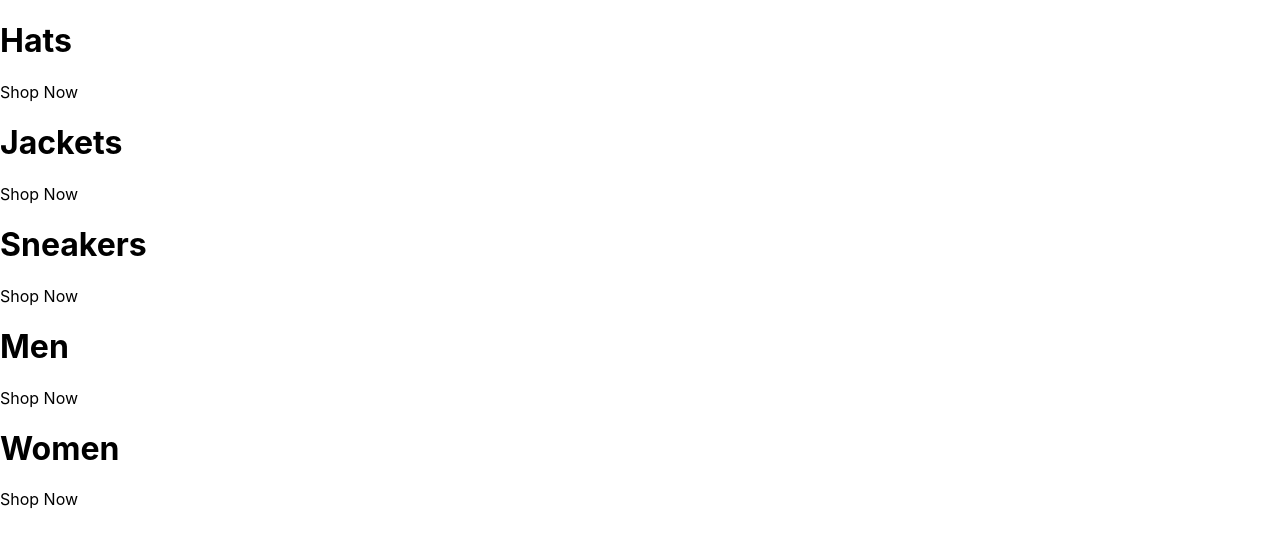
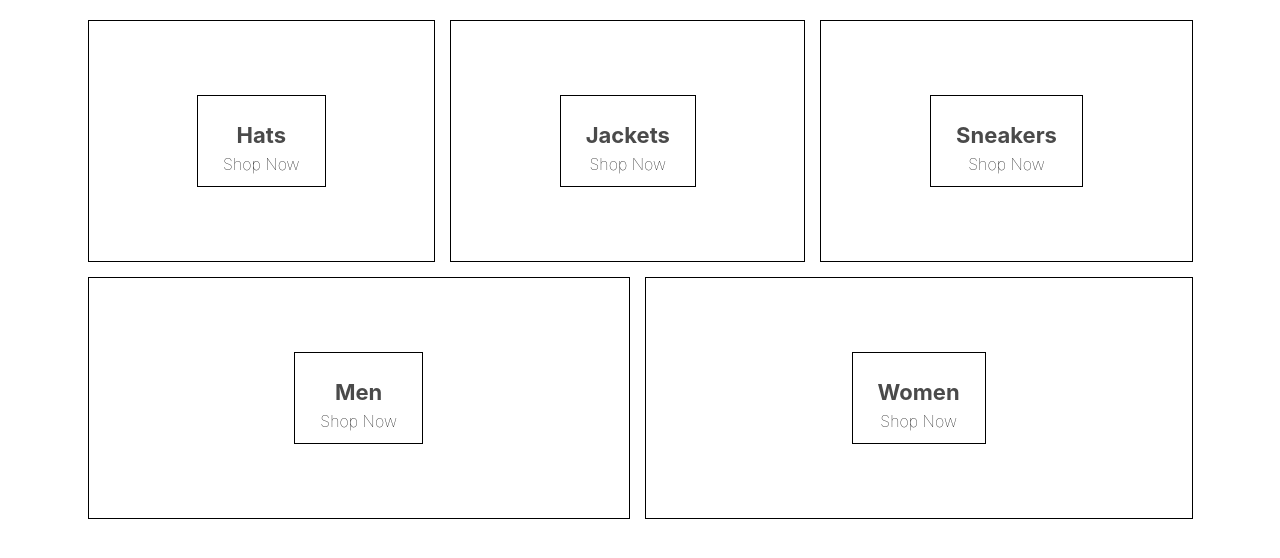
Before and after one commit to jas-kim/get-bozak, a React (Create React App) app: page / in a window 1280 px wide. Shown: the top 558 px of the page. Built offline with nearby package versions, Linux system fonts and the light colour scheme.

Commit message:
initial scss file for App

```diff
--- a/src/homepage.component.js
+++ b/src/homepage.component.js
@@ -1,5 +1,5 @@
 import React, { Component } from 'react';
-
+import './homepage.styles.scss';
 const HomePage = () => (
   <div className='homepage'>
     <div className='directory-menu'>
--- /dev/null
+++ b/src/homepage.styles.scss
@@ -0,0 +1,54 @@
+.homepage {
+  display: flex;
+  flex-direction: column;
+  align-items: center;
+  padding: 20px 80px;
+}
+
+.directory-menu {
+  width: 100%;
+  display: flex;
+  flex-wrap: wrap;
+  justify-content: space-between;
+}
+
+.menu-item {
+  min-width: 30%;
+  height: 240px;
+  flex: 1 1 auto;
+  display: flex;
+  align-items: center;
+  justify-content: center;
+  border: 1px solid black;
+  margin: 0 7.5px 15px;
+
+  &:first-child {
+    margin-right: 7.5px;
+  }
+
+  &:last-child {
+    margin-left: 7.5px;
+  }
+
+  .content {
+    height: 90px;
+    padding: 0 25px;
+    display: flex;
+    flex-direction: column;
+    align-items: center;
+    justify-content: center;
+    border: 1px solid black;
+
+    .title {
+      font-weight: bold;
+      margin-bottom: 6px;
+      font-size: 22px;
+      color: #4a4a4a;
+    }
+
+    .subtitle {
+      font-weight: lighter;
+      font-size: 16px;
+    }
+  }
+}
```
